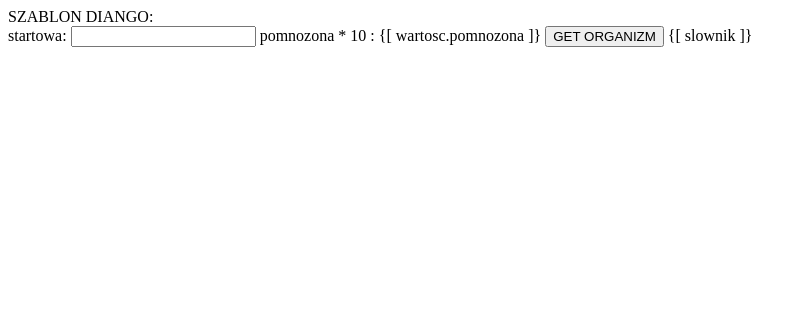
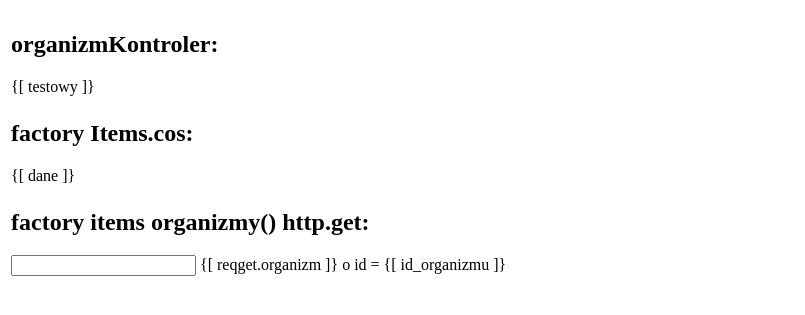
Before and after one commit to mhaponiu/przegladarkaGenomow, a Django app: template zprapp/templates/zprapp/index.html in a window 1280 px wide. Shown: the top 315 px of the page, without its empty margins (0-805 px from the left). Run offline with Django 3.2, Linux system fonts and the light colour scheme; the template is opened without the code that fills it, so the values that code supplies are empty; some libraries are stand-ins or nearby versions.

Commit message:
poczatkowe stadium komunikacji miedzy angularem a diango poprzez podstawowa wersje factory

```diff
--- a/zprapp/static/zprapp/controllers.js
+++ b/zprapp/static/zprapp/controllers.js
@@ -1,6 +1,68 @@
 /**
  * Created by mhaponiu on 20.12.14.
  */
+
+function OrganizmKontroler($scope, Items){
+    $scope.id_ogranizmu = 1;
+    $scope.testowy = "na sztywno dodany tekst w OrganizmKontroler";
+    $scope.dane = Items.cos;
+    $scope.reqget = Items.organizmy($scope.id_ogranizmu);
+    $scope.fun = function(){
+        $scope.reqget = Items.organizmy($scope.id_ogranizmu);
+    };
+    //$scope.reqget = 234;
+}
+
+var zprModule = angular.module('ZprAppModule',[]);
+
+zprModule.config(function($interpolateProvider){
+    $interpolateProvider.startSymbol('{[');
+    $interpolateProvider.endSymbol(']}');
+});
+
+//ZprAppModule.factory('Items', function(){
+//    var items = {};
+//    items.organizmy = function(){
+//        var request = {
+//            method: 'GET',
+//            url: 'zprapp/ajax_organizm'
+//        };
+//        $http(request).
+//            success(function(data){
+//                return data['organizm'];
+//        });
+//    };
+//    items.data = "data";
+//    return items;
+//});
+
+zprModule.factory('Items',function($http, $q) {
+        var items = {};
+        items.cos = 'tekst z factory items.cos';
+        items.organizmy = function(numer) {
+            var obiekt = {tekst: "get z factory", id: numer};
+            var request = {
+                method: 'GET',
+                url: 'ajax_organizm',
+                params: obiekt};
+            var obietnica = $q.defer();
+            $http(request)
+                .success(function(data){
+                    obietnica.resolve(
+                        //{obiet: data['organizm']}
+                        data
+                    );
+                })
+                .error(function(data){
+
+                })
+            var odp = obietnica.promise;
+            return  odp;
+        };
+        return items;
+      });
+
+//do pierwszych prob z wymiana danych
 function Kontroler($scope, $http){
             $scope.wartosc = { startowa : 5};
             $scope.wartosc.pomnozona = 50;
@@ -32,10 +94,3 @@ function Kontroler($scope, $http){
                 });
             };
         }
-
-var zprModule = angular.module('ZprAppModule',[]);
-
-zprModule.config(function($interpolateProvider){
-    $interpolateProvider.startSymbol('{[');
-    $interpolateProvider.endSymbol(']}');
-});
--- a/zprapp/templates/zprapp/index.html
+++ b/zprapp/templates/zprapp/index.html
@@ -1,21 +1,33 @@
 <!DOCTYPE html>
 <html ng-app="ZprAppModule">
 <head lang="en">
-    <script src="http://ajax.googleapis.com/ajax/libs/angularjs/1.0.8/angular.min.js">
-    </script>
+    <script src="http://ajax.googleapis.com/ajax/libs/angularjs/1.0.8/angular.min.js"></script>
     <script src="/static/zprapp/controllers.js"></script>
     <meta charset="UTF-8">
     <title></title>
 </head>
-<body>
-
-SZABLON DIANGO:
-{{ organizm }}
-    <div ng-controller="Kontroler">
-    startowa: <input ng-model="wartosc.startowa" ng-change="pomnoz()">
-    pomnozona * 10 : {[ wartosc.pomnozona ]}
-    <button ng-click="dawajgeta()">GET ORGANIZM</button>
-        {[ slownik ]}
-    </div>
+<body ng-controller="OrganizmKontroler">
+<table>
+    <tr>
+        <td>
+            <h2>organizmKontroler:</h2>
+            {[ testowy ]}
+        </td>
+    </tr>
+    <tr>
+        <td>
+            <h2>factory Items.cos:</h2>
+            {[ dane ]}
+        </td>
+    </tr>
+    <tr>
+        <td>
+             <h2>factory items organizmy() http.get:</h2>
+             <input ng-model="id_organizmu" ng-change="fun()">
+             {[ reqget.organizm ]}
+              o id = {[ id_organizmu ]}
+        </td>
+    </tr>
+</table>
 </body>
 </html>
--- a/zprapp/urls.py
+++ b/zprapp/urls.py
@@ -3,7 +3,10 @@ from zprapp import views
 
 urlpatterns = patterns('',
     url(r'^$', views.index),
-    url(r'organizm/3/zprapp/ajax/$', views.odpowiedz),
+    #url(r'organizm/3/zprapp/ajax/$', views.odpowiedz),
+    url(r'ajax_organizm', views.ajaxOrganizm),
+
+    #nizej do pierwszych prob
     url(r'organizm/(?P<org_id>\d+)/$', views.organizm),
     url(r'ajax/$', views.odpowiedz),
 )
```
Also changed, not shown: zprapp/templates/zprapp/index2.html (added, +21 -0 lines), zprapp/views.py (+13 -4 lines).
